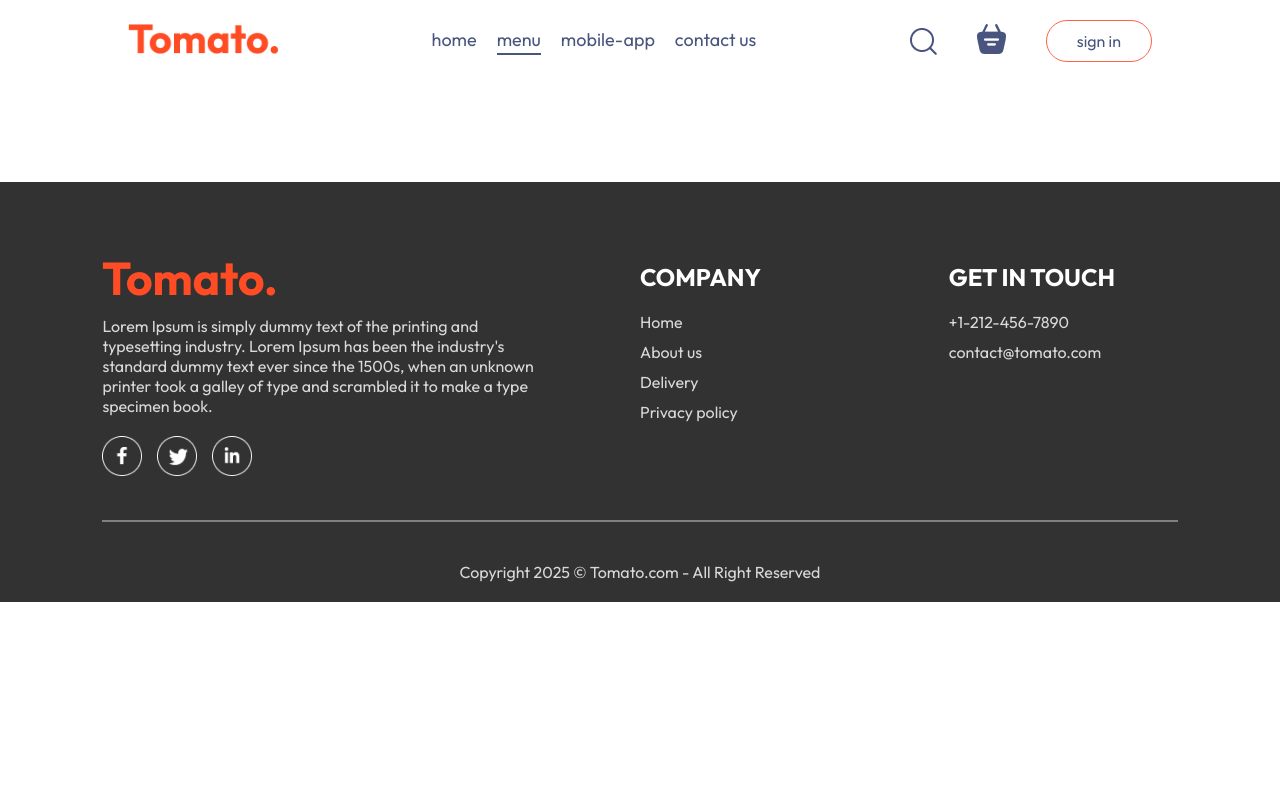
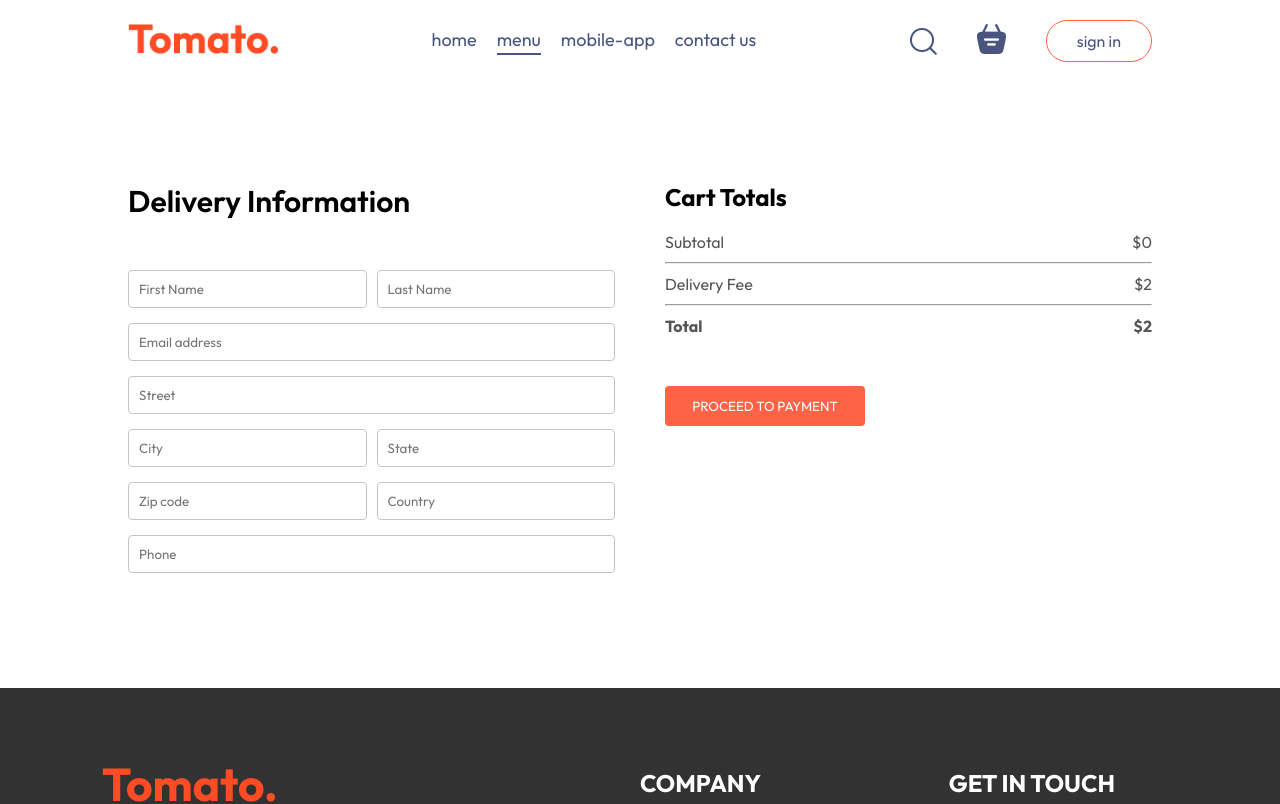
Before and after one commit to Chathurdha2024/GUI, a React (Vite) app in the folder frontend/: page /order in a window 1280 px wide. Shown: the top 804 px of the page. Built offline with nearby package versions, Linux system fonts and the light colour scheme.

Commit message:
Created the Place Order page

```diff
--- a/frontend/src/pages/PlaceOrder/PlaceOrder.css
+++ b/frontend/src/pages/PlaceOrder/PlaceOrder.css
@@ -0,0 +1,41 @@
+.place-order{
+    display: flex;
+    align-items: start;
+    justify-content: space-between;
+    gap: 50px;
+    margin-top: 100px;
+}
+
+.place-order-left{
+    width: 100%;
+    max-width: max(30%,500px);
+}
+
+.place-order-left .title{
+    font-size: 30px;
+    font-weight: 600;
+    margin-bottom: 50px;
+}
+
+.place-order-left input{
+    margin-bottom: 15px;
+    width: 100%;
+    padding: 10px;
+    border: 1px solid #c5c5c5;
+    border-radius: 4px;
+    outline-color: tomato;
+}
+
+.place-order-left .multi-fields{
+    display: flex;
+    gap: 10px;
+}
+
+.place-order-right{
+    width: 100%;
+    max-width: max(40%,500px);
+}
+
+.place-order .cart-total button{
+    margin-top: 30px;
+}
--- a/frontend/src/pages/PlaceOrder/PlaceOrder.jsx
+++ b/frontend/src/pages/PlaceOrder/PlaceOrder.jsx
@@ -1,11 +1,54 @@
-import React from 'react'
+import React, { useContext } from 'react'
 import './PlaceOrder.css'
+import { StoreContext } from '../../context/StoreContext'
 
 const PlaceOrder = () => {
+
+  const {getTotalCartAmount} = useContext(StoreContext)
+
   return (
-    <div>
-
-    </div>
+    <form className='place-order'>
+      <div className="place-order-left">
+         <p className="title">Delivery Information</p>
+         <div className="multi-fields">
+            <input type="text" placeholder='First Name' />
+            <input type="text" placeholder='Last Name' />
+         </div>
+         <input type="email" placeholder='Email address' />
+         <input type="text" placeholder='Street' />
+         <div className="multi-fields">
+            <input type="text" placeholder='City' />
+            <input type="text" placeholder='State' />
+         </div>
+         <div className="multi-fields">
+            <input type="text" placeholder='Zip code' />
+            <input type="text" placeholder='Country' />
+         </div>
+         <input type="text" placeholder='Phone' />
+      </div>
+      <div className="place-order-right">
+      <div className="cart-total">
+          <h2>Cart Totals</h2>
+          <div>
+            <div className="cart-total-details">
+              <p>Subtotal</p>
+              <p>${getTotalCartAmount()}</p>
+            </div>
+            <hr />
+            <div className="cart-total-details">
+              <p>Delivery Fee</p>
+              <p>${2}</p>
+            </div>
+            <hr />
+            <div className="cart-total-details">
+              <b>Total</b>
+              <b>${getTotalCartAmount()+2}</b>
+            </div>
+          </div>
+          <button>PROCEED TO PAYMENT</button>
+        </div>
+      </div>
+    </form>
   )
 }
 
```
